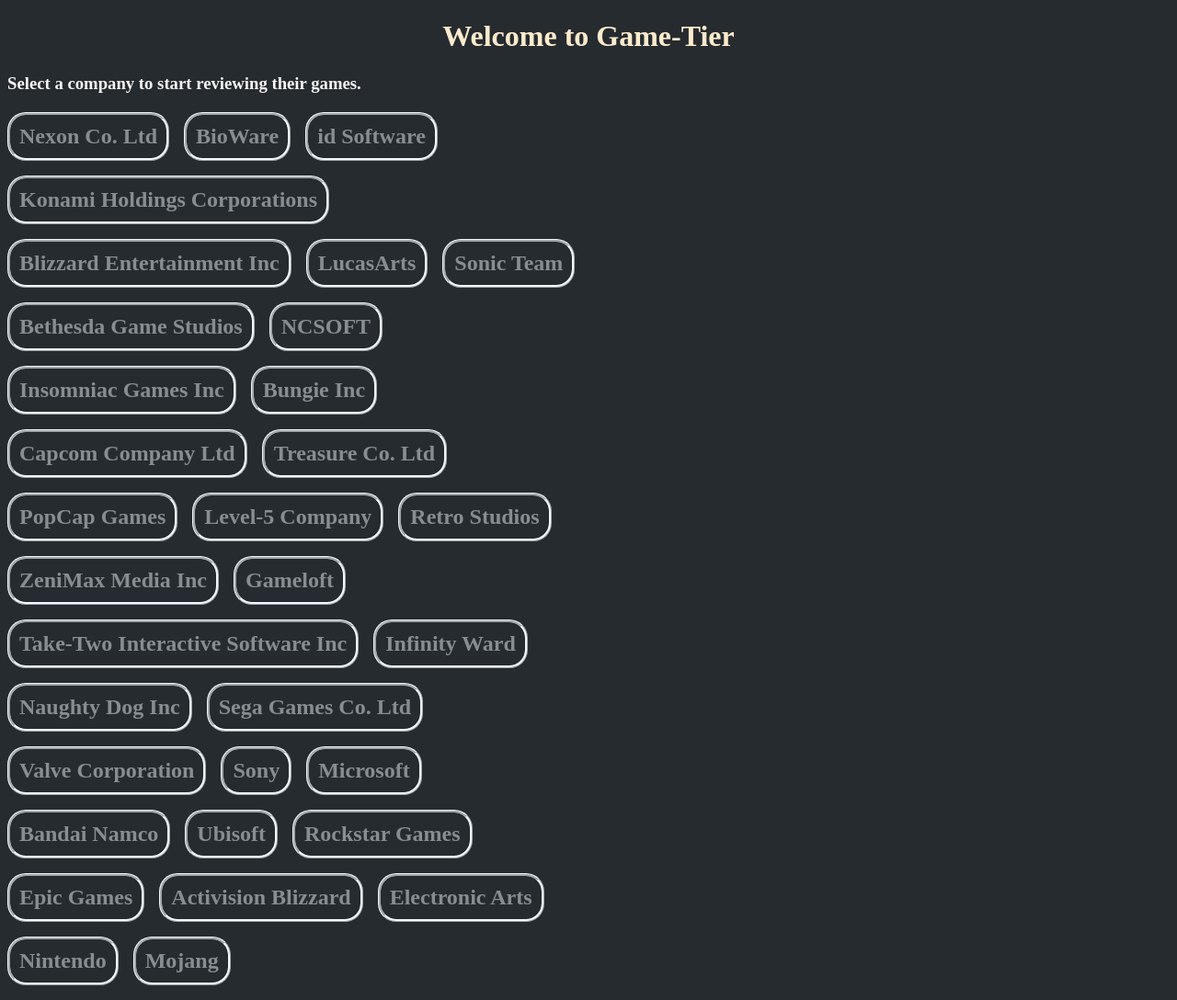
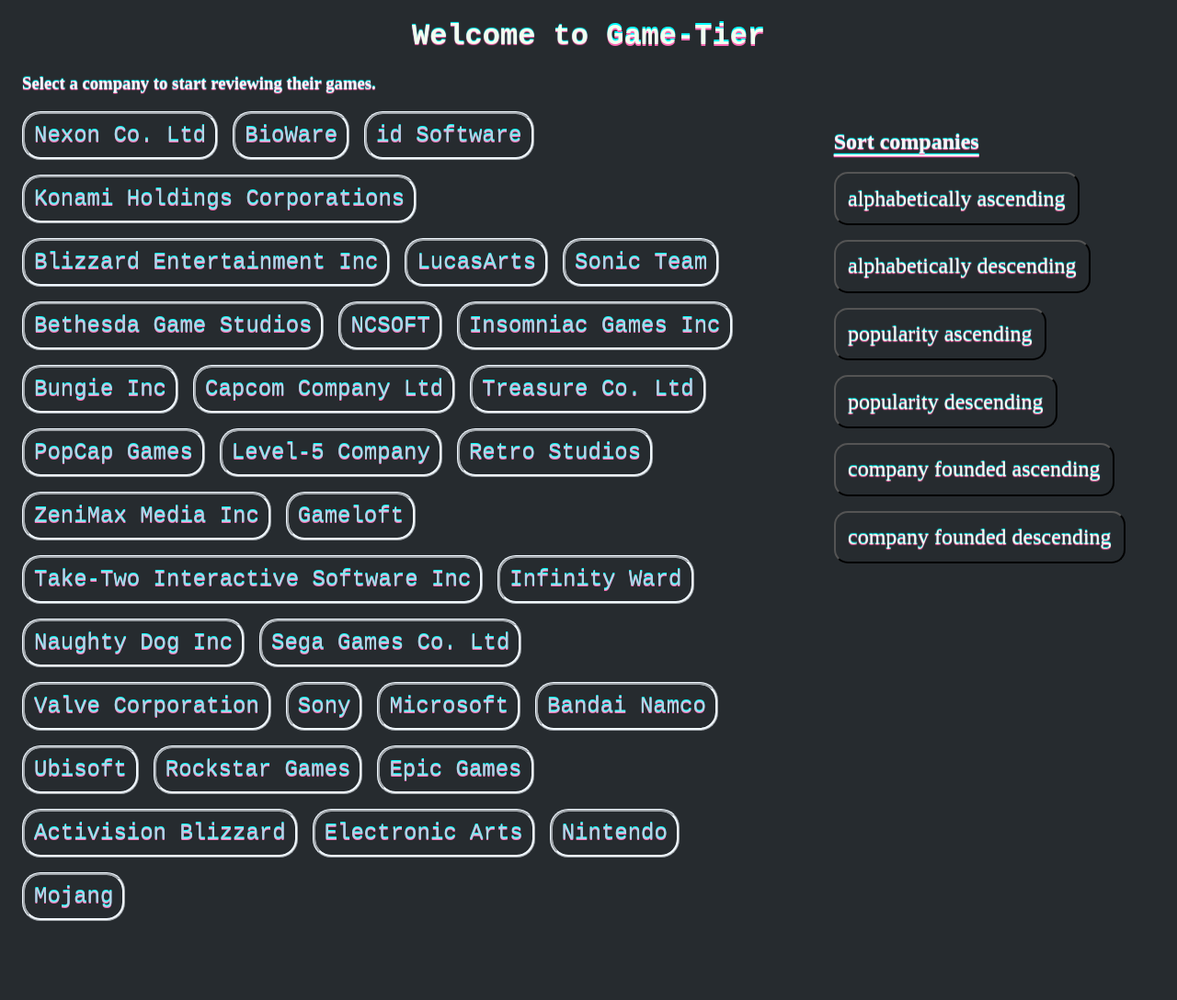
Before and after one commit to nilu-t/game-tier, a Flask app: page / in a window 1280 px wide. Shown: the whole page at 92% size. After the commit the page ends 1002 px from the top, so only its background shows below. Run offline with Flask 2, Linux system fonts and the light colour scheme.

Commit message:
implemented merge sort (alphabetical ascending) for all companies.

```diff
--- a/app.py
+++ b/app.py
@@ -1,9 +1,9 @@
-from flask import Flask, render_template
+from flask import Flask, render_template, request, redirect, url_for
 
 app = Flask(__name__) #defining the Flask app.
 
 class node:
-    def __init__(self, data, next=None):
+    def __init__(self, data=None, next=None):
         '''constructor for the node'''
         self.data = data
         self.next = next
@@ -32,14 +32,125 @@ class sll:
             newNode = node(data)
             currNode.next = newNode
 
-    def reverse():
+
+    def sortAlphaAscend(self, head=None):
+        '''applying merge sort on the singly linked list to sort all the nodes alphabetically ascending in O(n*logn) time'''
+
+        #base case when there are no nodes or there is 1 node, then the head is returned.
+        if (head == None or head.next == None):
+            return head
+
+        #splitting the head into left and right partitions.
+        leftPartition = head #initially the left partition is just the SLL itself.
+        rightPartition = self.getMid(head) #intitally the right partition is just the middle node SLL.
+        tempRight = rightPartition.next #the right partition is always after the middle node.
+        rightPartition.next = None #The left partition is now finished. Since rightPartition aliases the head, then leftPartition changes.
+        rightPartition = tempRight #restoring the right partition.
+
+        leftPartition = self.sortAlphaAscend(leftPartition)  #recursively break down and sort the left half of the list.
+        rightPartition = self.sortAlphaAscend(rightPartition) #recursively break down and sort the right half of the list.
+
+        return self.mergeAlphaAscend(leftPartition, rightPartition) #the sorted list is the merging of the left and right halves of the list.
+
+    def mergeAlphaAscend(self, left, right):
+        '''helper function for merging both left and right partitions of the list. (ALPHABETICALLY ASCENDING)'''
+        tail = node()
+        tailCopy = tail #tail copy which points to the head of the tail node.
+
+        #iterating the left and right SLL lists until one or both of the lists are null and addding them to tail based on alphabetical order.
+        while(left != None and right != None):
+
+            #getting first strings from the left and right SLL lists.
+            leftStr = (left.data)
+            rightStr = (right.data)
+
+            #comparing both the leftStr and rightStr objects to be lowercase, regardless if they were initially uppercase.
+            leftStr =  leftStr.lower()
+            rightStr = rightStr.lower()
+
+            #updating the tail SLL.
+            if (leftStr >= rightStr):
+                #right node should come before the left node.
+                tail.next = right
+                right = right.next #iterate the right node.
+            else:
+                tail.next = left
+                left = left.next #iterate the left node.
+
+            tail = tail.next #iterate the tail node so it always points to its tail.
+
+        if left != None:
+            tail.next = left
+
+        if right != None:
+            tail.next = right
+
+        return tailCopy.next
+
+    def sortAlphaDescend(self, head):
+        '''applying merge sort on the singly linked list to sort all the nodes alphabetically descending in O(n*logn) time'''
+
+        pass
+
+    def sortPopularAscend(self, head):
+        '''applying merge sort on the singly linked list to sort all the nodes by most popularity ascending in O(n*logn) time'''
+
+        pass
+
+    def sortPopularDescend(self, head):
+        '''applying merge sort on the singly linked list to sort all the nodes by most popularity descending in O(n*logn) time'''
+
+        pass
+
+    def sortCompanyFoundAscend(self, head):
+        '''applying merge sort on the singly linked list to sort all the nodes by company founded ascending in O(n*logn) time'''
+
+        pass
+
+    def sortCompanyFoundDescend(self, head):
+        '''applying merge sort on the singly linked list to sort all the nodes by company founded descending in O(n*logn) time'''
+
+        pass
+
+    def mergeAlphaDescend(self, left, right):
+        '''helper function for merging both left and right partitions of the list. (ALPHABETICALLY ASCENDING)'''
+        pass
+
+    def mergePopularDescend(self, left, right):
+        '''helper function for merging both left and right partitions of the list. (POPULARITY DESCENDING)'''
+        pass
+
+    def mergePopularAscend(self, left, right):
+        '''helper function for merging both left and right partitions of the list. (POPULARITY ASCENDING)'''
+        pass
+
+    def mergeCompanyFoundDescend(self, left, right):
+        '''helper function for merging both left and right partitions of the list. (COMPANY FOUND DESCENDING)'''
+        pass
+
+    def mergeCompanyFoundAscend(self, left, right):
+        '''helper function for merging both left and right partitions of the list. (COMPANY FOUND ASCENDING)'''
+        pass
+
+    def reverse(self):
         '''reverses the singly linked list.'''
         pass
 
+    def getMid(self, head):
+        ''' helper function for the merge sort. '''
+        slow = head #initially the slow pointer is just the head.
+        fast = head.next #initially the fast pointer is one iteration ahead of the slow pointer.
+
+        while (fast != None and fast.next != None):
+            slow = slow.next #slow pointer has iteration incremented by 1.
+            fast = fast.next.next #fast pointer is always 2 iterations ahead of the slow pointer.
+
+        #when the fast pointer is NULL or its next node is none, then slow has reached the middle of the given head.
+        return slow
+
 #home page.
-@app.route('/')
+@app.route('/', methods=['GET','POST'])
 def home():
-
     #creating the individual companies.
     mySll = sll()
     mySll.addFirst("Mojang")
@@ -78,10 +189,36 @@ def home():
 
     allCompanies = ""
 
-    while(mySll.head != None):
-        allCompanies += mySll.head.data + "\n"
-        mySll.head = mySll.head.next
+    if (request.method == 'POST'):
+        sortedHead = mySll.sortAlphaAscend(mySll.head)
 
+        while(sortedHead != None):
+            allCompanies += sortedHead.data + "\n"
+            sortedHead = sortedHead.next
+
+        if("alpha_ascend" in request.form):
+            return redirect(url_for('sorted', allCompanies=allCompanies))
+        elif("alpha_descend" in request.form):
+            return "alpha_descend"
+        elif("company_found_descend" in request.form):
+            return "company_found_descend"
+        elif("company_found_ascend" in request.form):
+            return "company_found_ascend"
+        elif("popular_ascend" in request.form):
+            return "popular_ascend"
+        elif("popular_descend" in request.form):
+            return "popular_descend"
+
+    if (request.method == 'GET'):
+        while(mySll.head != None):
+            allCompanies += mySll.head.data + "\n"
+            mySll.head = mySll.head.next
+        return render_template("game_company.html",  allCompanies=allCompanies)
+
+#page for "sorting". String converter is specified to filter it from the URL. This page is mainly due to creating a new state. So, when the page is refreshed there will be no "confirm resubmission of form" dialog.
+@app.route('/sorted/<string:allCompanies>')
+def sorted(allCompanies):
+    print(allCompanies)
     return render_template("game_company.html",  allCompanies=allCompanies)
 
 #mojang
@@ -114,7 +251,7 @@ def nintendo():
     #creating the individual sub-game nodes for the nintendo singly linked list.
     mySll = sll()
     mySll.addFirst("Mario ")
-    mySll.addFirst("Pokémon")
+    mySll.addFirst("Pokemon")
     mySll.addFirst("The legend of Zelda")
 
     allGames = ""
@@ -130,10 +267,10 @@ def nintendo():
 def nintendo_mario():
     return "mario games"
 
-#nintendo -> pokémon games.
+#nintendo -> pokemon games.
 @app.route('/nintendo/pokemon')
 def nintendo_pokemon():
-    return "pokémon games"
+    return "pokemon games"
 
 #nintendo -> zelda games.
 @app.route('/nintendo/zelda')
@@ -147,7 +284,7 @@ def electronic_arts():
 
 #Activision Blizzard
 @app.route('/activision_blizzard')
-def activision_bilizzard():
+def activision_blizzard():
     return "Activision Blizzard tier list"
 
 #Microsoft
--- a/static/scripts/game_company.js
+++ b/static/scripts/game_company.js
@@ -2,6 +2,7 @@ let allCompanies = document.querySelector(".game_companies").innerHTML; //storin
 document.querySelector(".game_companies").innerHTML = ""; //clearing out anything that was previously inside the .game_companies tag.
 allCompanies = allCompanies.split("\n"); //array of split strings now returned.
 
+console.log(allCompanies)
 const body = document.querySelector(".game_companies");
 
 for(let i = 0; i < allCompanies.length; i++){
@@ -122,62 +123,62 @@ for(let i = 0; i < allCompanies.length; i++){
             break;
 
         case "Capcom Company Ltd":
-            anchor.setAttribute("href", "capcom_company");
+            anchor.setAttribute("href", "/capcom_company");
             anchor.innerHTML = "Capcom Company Ltd";
             break;
 
         case "Bungie Inc":
-            anchor.setAttribute("href", "bungie_inc");
+            anchor.setAttribute("href", "/bungie_inc");
             anchor.innerHTML = "Bungie Inc";
             break;
 
         case "Insomniac Games Inc":
-            anchor.setAttribute("href", "insomniac_games");
+            anchor.setAttribute("href", "/insomniac_games");
             anchor.innerHTML = "Insomniac Games Inc";
             break;
 
         case "NCSOFT":
-            anchor.setAttribute("href", "ncsoft");
+            anchor.setAttribute("href", "/ncsoft");
             anchor.innerHTML = "NCSOFT";
             break;
 
         case "Bethesda Game Studios":
-            anchor.setAttribute("href", "bethesda_game_studios");
+            anchor.setAttribute("href", "/bethesda_game_studios");
             anchor.innerHTML = "Bethesda Game Studios";
             break;
 
         case "Sonic Team":
-            anchor.setAttribute("href", "sonic_team");
+            anchor.setAttribute("href", "/sonic_team");
             anchor.innerHTML = "Sonic Team";
             break;
 
         case "LucasArts":
-            anchor.setAttribute("href", "lucasarts");
+            anchor.setAttribute("href", "/lucasarts");
             anchor.innerHTML = "LucasArts";
             break;
 
         case "Blizzard Entertainment Inc":
-            anchor.setAttribute("href", "blizzard_entertainment");
+            anchor.setAttribute("href", "/blizzard_entertainment");
             anchor.innerHTML = "Blizzard Entertainment Inc";
             break;
 
         case "Konami Holdings Corporations":
-            anchor.setAttribute("href", "konami_holdings_corporations");
+            anchor.setAttribute("href", "/konami_holdings_corporations");
             anchor.innerHTML = "Konami Holdings Corporations";
             break;
 
         case "id Software":
-            anchor.setAttribute("href", "id_software");
+            anchor.setAttribute("href", "/id_software");
             anchor.innerHTML = "id Software";
             break;
 
         case "BioWare":
-            anchor.setAttribute("href", "bioware");
+            anchor.setAttribute("href", "/bioware");
             anchor.innerHTML = "BioWare";
             break;
 
         case "Nexon Co. Ltd":
-            anchor.setAttribute("href", "nexon");
+            anchor.setAttribute("href", "/nexon");
             anchor.innerHTML = "Nexon Co. Ltd";
             break;
 
--- a/static/stylesheets/game_company.css
+++ b/static/stylesheets/game_company.css
@@ -1,33 +1,93 @@
 /* Global styles.
  * ---------------------------------------------------------------------------------------
  */
-
 body{
     background-color: #262b2f;
 }
 
-h1{
-    color: blanchedalmond;
+h1, h1 b{
+    color: honeydew;
     text-align: center;
+    font-family:'Courier New', Courier, monospace;
+    text-shadow: 0px 1.2px 1px hotpink, 0px -1.2px 1px aqua;
+
+}
+h1 b{
+    text-shadow: 0px 2px hotpink, 0px -2px aqua;
 }
 h3{
     color: whitesmoke;
+    margin-left: 1rem;
+    text-shadow: 0px 1.2px 1px hotpink, 0px -1.2px 1px aqua;
 }
 a{
-    display: inline-flex;
+    display: inline-block; /* each anchor elements sit next to each other. Margins are respected. */
     margin-right: 1rem; /* outer spacing for right of each <a> element.*/
     margin-bottom: 1rem; /* outer bottom spacing for each <a> element.*/
     text-decoration: none;
-    color: #878d91;
+    color: lightblue;
     border: 3px ridge aliceblue;
     border-radius: 20px;
     padding: 10px; /* innner spacing inside the anchor element. left,right,top and bottom padding is 10px. */
+    font-size: x-large;
+    font-family:'American typewriter','Courier New', Courier, monospace;
+    text-shadow: 0px 0.6px 0.5px hotpink, 0px -0.6px 0.5px aqua;
 }
 
 /* Class and ID selector styles.
  * ---------------------------------------------------------------------------------------
  */
+.home{
+    display: flex; /* by default flex direction will already be row.*/
+    height: 100vh;
+    width: 100vw;
+}
 .game_companies{
-    height: 100vh;
-    width: 50vw;
+    flex:2;
+    white-space: pre-wrap;
+    margin-left: 1rem;
 }
+
+.sort_options{
+    flex:1;
+    align-self: flex-start;
+}
+
+.sort_options button{
+    background-color: transparent;
+    display: block;
+    margin-top: 1rem;
+    margin-bottom: 1rem;
+    border-radius: 15px;
+    padding: 1em;
+}
+
+.sort_options button{
+    text-shadow: 0px 1.2px 1px hotpink, 0px -1.2px 1px aqua;
+}
+
+.sort_options button:hover{
+    cursor: pointer;
+}
+
+.sort_options ul{
+    list-style: none;
+}
+
+.sort_options ul li{
+    font-size: x-large;
+    color: whitesmoke;
+    text-shadow: 0px 1.2px 1px hotpink, 0px -1.2px 1px aqua;
+
+}
+
+.sort_options .sort_item{
+    color: honeydew;
+    font-family: Didot;
+
+}
+
+.sort_options .sort_title{
+    text-decoration: underline;
+    text-underline-position: under; /* increased gap for underline */
+}
--- a/templates/game_company.html
+++ b/templates/game_company.html
@@ -6,7 +6,27 @@
 </head>
 
 <body>
-    <h1>Welcome to Game-Tier</h1>
+    <h1>Welcome to <b>Game-Tier</b></h1>
     <h3>Select a company to start reviewing their games.</h3>
-    <h2><div class="game_companies">{{ allCompanies }}</div></h2>
+    <div class="home">
+
+        <div class="game_companies">{{ allCompanies }}</div>
+
+        <div class="sort_options">
+
+            <ul>
+                <h2><li class="sort_title">Sort companies</li></h2>
+                <form action="/" method="post">
+                    <!-- The names of each button are used in the post request for flask through "if (name in request.form) syntax. In which request.form is the multidict"-->
+                    <button type="submit" name="alpha_ascend"><li class="sort_item">alphabetically ascending</li></button>
+                    <button type="submit" name="alpha_descend"><li class="sort_item">alphabetically descending</li></button>
+                    <button type="submit" name="popular_ascend"><li class="sort_item">popularity ascending</li></button>
+                    <button type="submit" name="popular_descend"><li class="sort_item">popularity descending</li></button>
+                    <button type="submit" name="company_found_ascend"><li class="sort_item">company founded ascending</li></button>
+                    <button type="submit" name="company_found_descend"><li class="sort_item">company founded descending</li></button>
+                </form>
+            </ul>
+
+        </div>
+    </div>
 </body>
```
